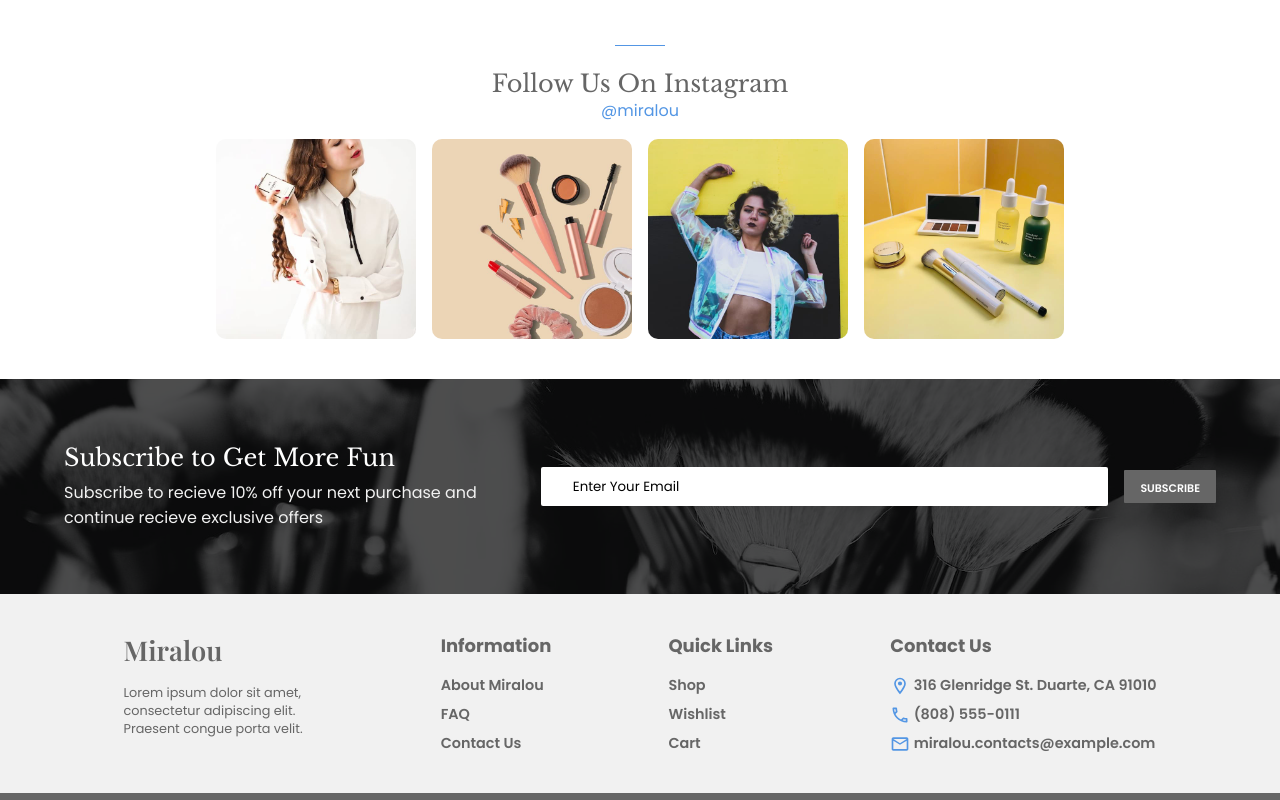
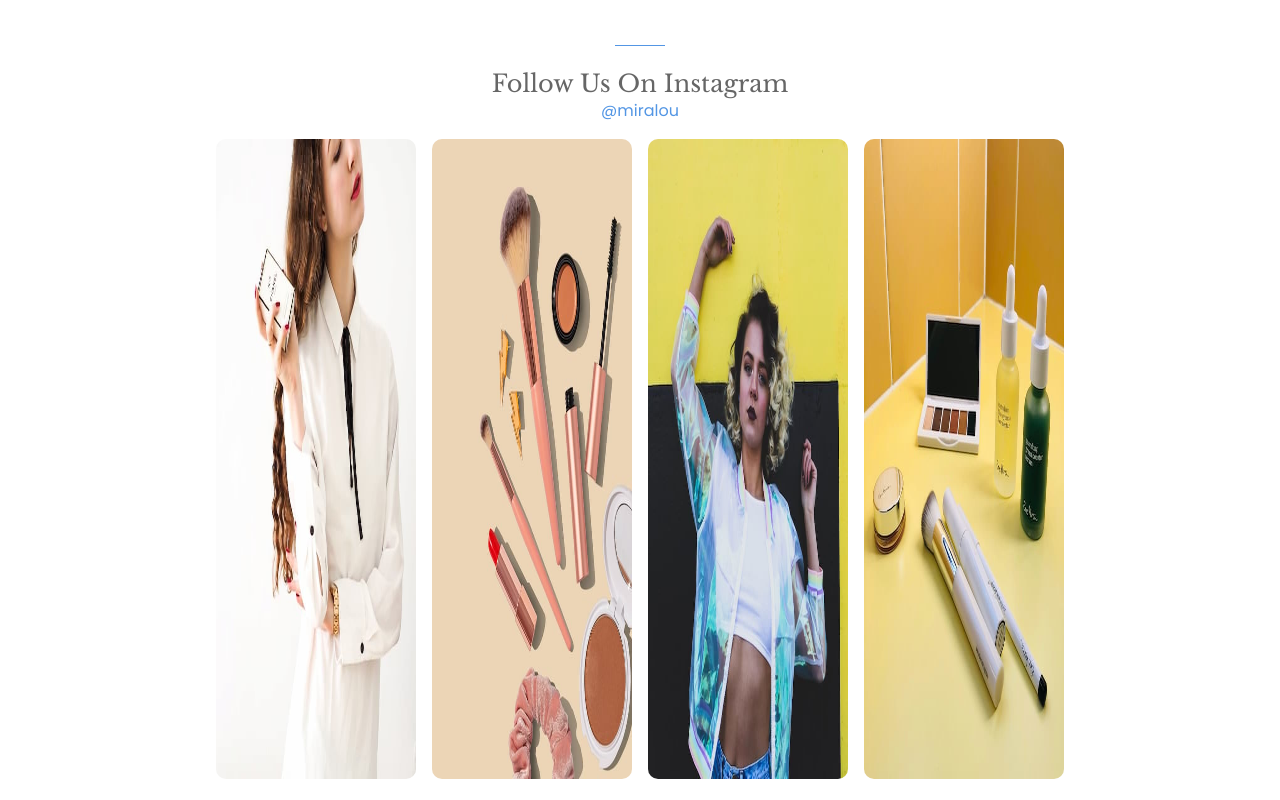
Before and after one commit to katelyngrimoldby/cosmetic-store, a React (Vite) app: page / in a window 1280 px wide. Shown: the part 1800-2600 px from the top of the page. Built offline with nearby package versions, Linux system fonts and the light colour scheme.

Commit message:
Add width+height values to images

```diff
--- a/src/pages/home.tsx
+++ b/src/pages/home.tsx
@@ -53,10 +53,20 @@ const Home = () => {
         <h2>Follow Us On Instagram</h2>
         <span>@miralou</span>
         <div>
-          <img src={instagram1} alt="" />
-          <img src={instagram2} alt="" />
-          <img src={instagram3} alt="" />
-          <img src={instagram4} alt="" />
+          <img
+            src={instagram1}
+            alt="Girl holding fragrance box"
+            width="640"
+            height="640"
+          />
+          <img src={instagram2} alt="Makeup brushes" width="640" height="640" />
+          <img src={instagram3} alt="Girl posing" width="640" height="640" />
+          <img
+            src={instagram4}
+            alt="Makeup on counter"
+            width="640"
+            height="640"
+          />
         </div>
       </section>
       <section id="newsletter" className={styles.newsletter}>
```
